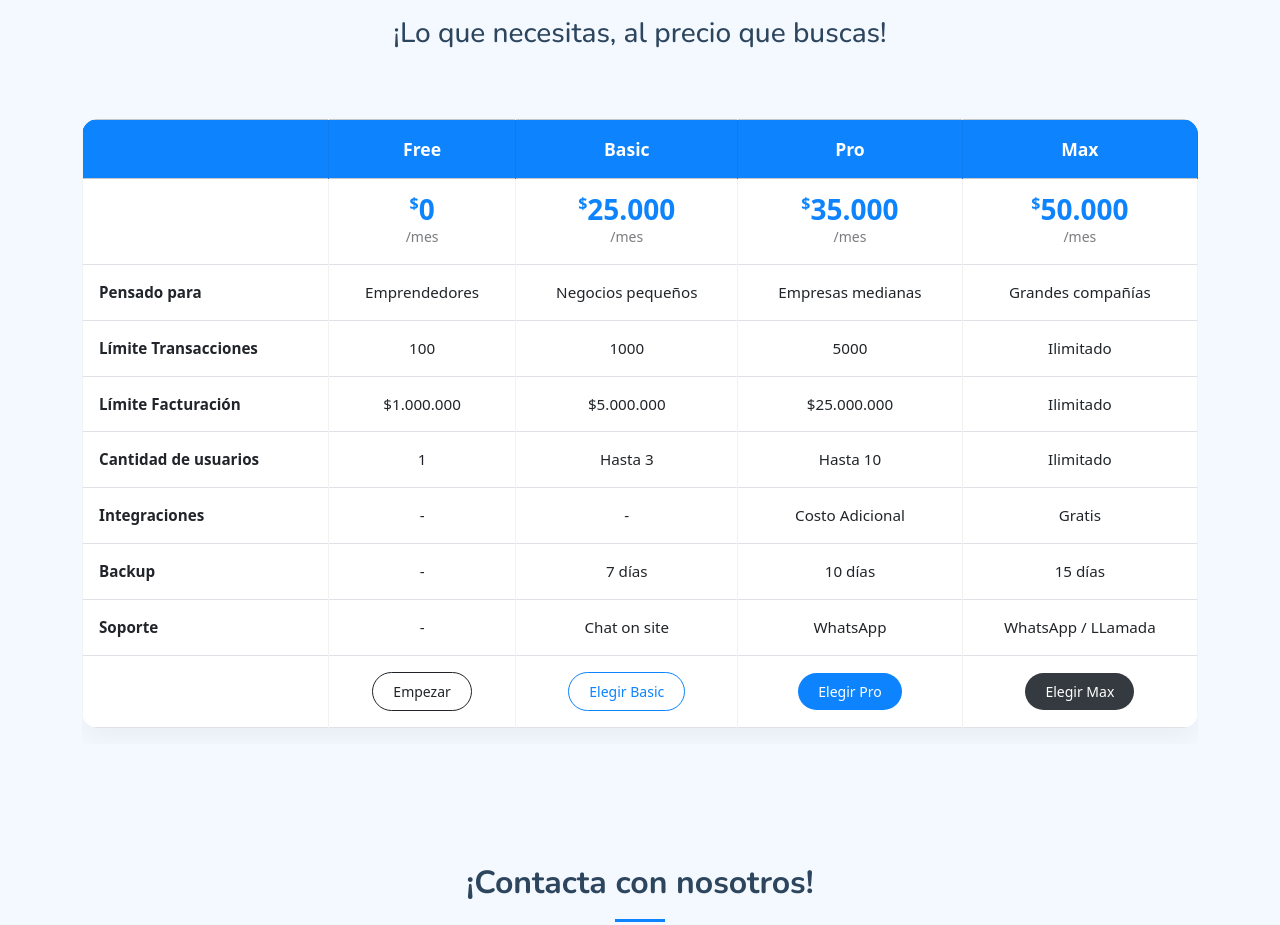
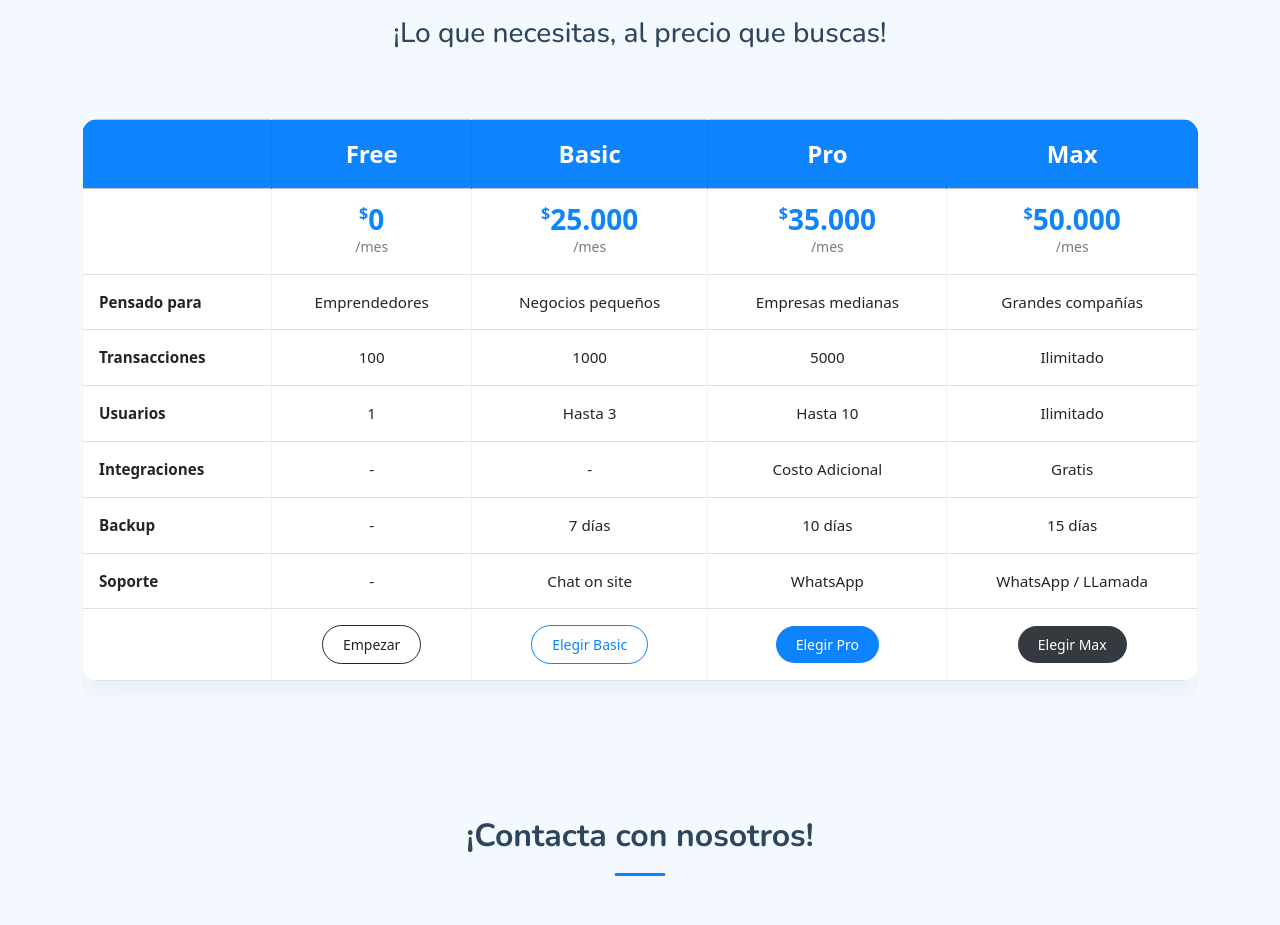
Before and after one commit to pos-cloud/landing, a plain HTML site: page index.html in a window 1280 px wide. Shown: the part 4230-5155 px from the top of the page. Drawn offline with nearby package versions, Linux system fonts and the light colour scheme; a script that the page names is missing.

Commit message:
feat: remove limite de fact and add font size

```diff
--- a/index.html
+++ b/index.html
@@ -749,10 +749,10 @@
               <thead class="table-light">
                 <tr>
                   <th scope="col"></th>
-                  <th scope="col">Free</th>
-                  <th scope="col">Basic</th>
-                  <th scope="col">Pro</th>
-                  <th scope="col">Max</th>
+                  <th scope="col" style="font-size: x-large;">Free</th>
+                  <th scope="col" style="font-size: x-large;">Basic</th>
+                  <th scope="col" style="font-size: x-large;">Pro</th>
+                  <th scope="col" style="font-size: x-large;">Max</th>
                 </tr>
               </thead>
               <tbody>
@@ -794,21 +794,15 @@
                   </td>
                 </tr>
                 <tr>
-                  <th scope="row">Límite Transacciones</th>
+                  <th scope="row">Transacciones</th>
                   <td>100</td>
                   <td>1000</td>
                   <td>5000</td>
                   <td>Ilimitado</td>
                 </tr>
+
                 <tr>
-                  <th scope="row">Límite Facturación</th>
-                  <td>$1.000.000</td>
-                  <td>$5.000.000</td>
-                  <td>$25.000.000</td>
-                  <td>Ilimitado</td>
-                </tr>
-                <tr>
-                  <th scope="row">Cantidad de usuarios</th>
+                  <th scope="row">Usuarios</th>
                   <td>1</td>
                   <td>Hasta 3</td>
                   <td>Hasta 10</td>
```
